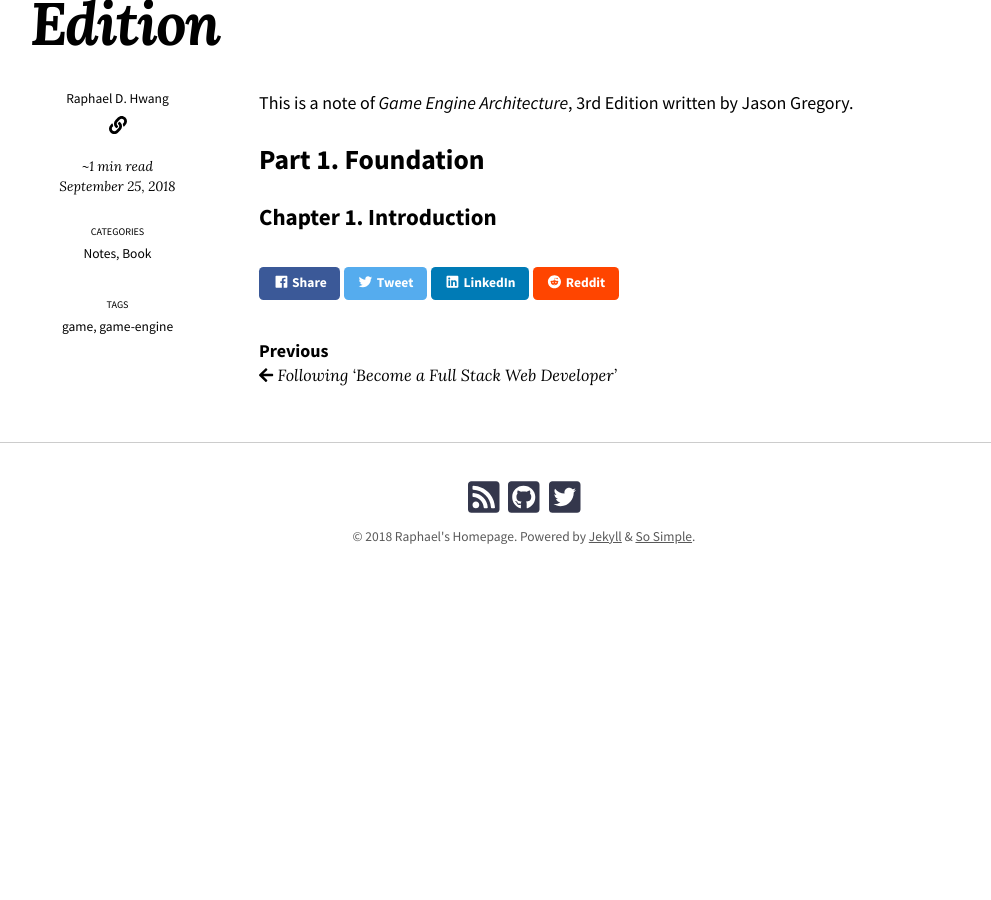
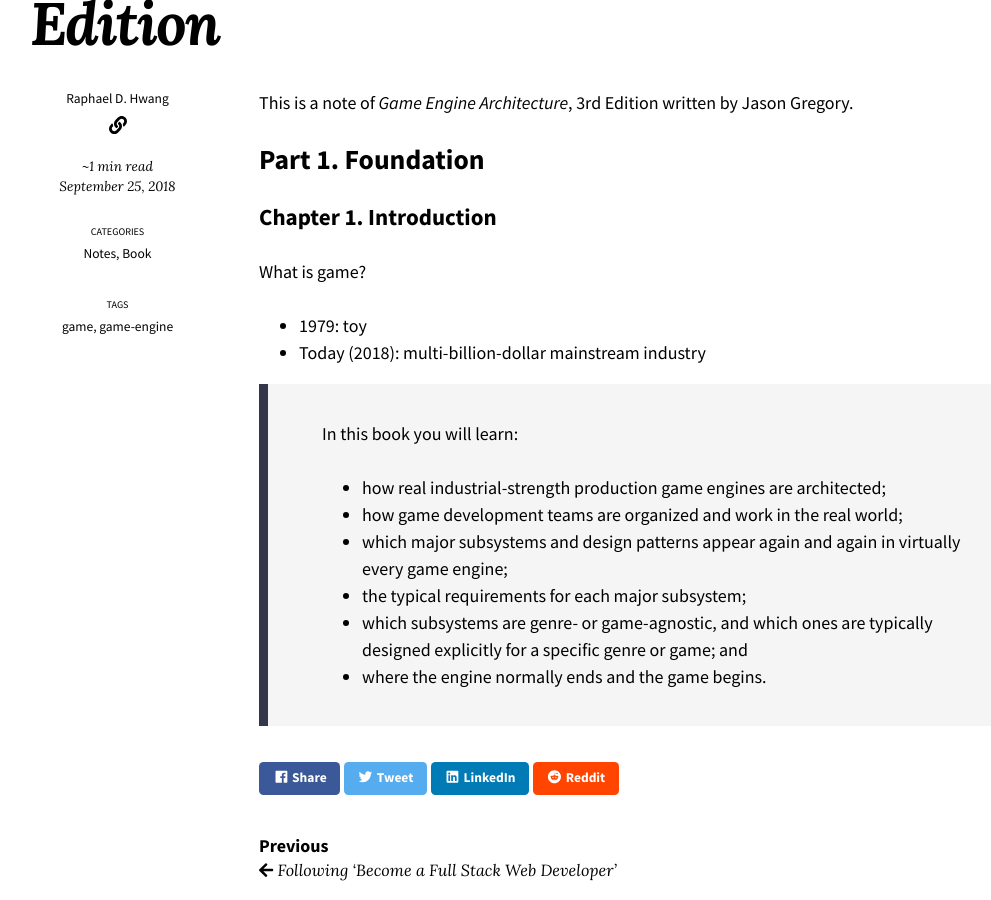
Before and after one commit to raphaeldhwang/raphaeldhwang.github.io, a Jekyll site: the page built from _posts/2018-09-25-game-engine-arthitecture-3e.md, in a window 1280 px wide and 900 px high, scrolled down 419 px. Shown: the whole window, without its empty margins (116-1107 px from the left). Built offline with Jekyll 4.4.1, drawn with Linux system fonts in a browser that asks for light colours; nearby versions of some CDN libraries; comment, search, counter and statistics services are not loaded; before the commit the page ends 1038 px from its top, so only the background shows below that.

Commit message:
introduction

```diff
--- a/_posts/2018-09-25-game-engine-arthitecture-3e.md
+++ b/_posts/2018-09-25-game-engine-arthitecture-3e.md
@@ -13,3 +13,17 @@ This is a note of *Game Engine Architecture*, 3rd Edition written by Jason Grego
 
 ## Part 1. Foundation
 ### Chapter 1. Introduction
+
+What is game?
+
+- 1979: toy
+- Today (2018): multi-billion-dollar mainstream industry
+
+> In this book you will learn:
+>
+> - how real industrial-strength production game engines are architected;
+> - how game development teams are organized and work in the real world;
+> - which major subsystems and design patterns appear again and again in virtually every game engine;
+> - the typical requirements for each major subsystem;
+> - which subsystems are genre- or game-agnostic, and which ones are typically designed explicitly for a specific genre or game; and
+> - where the engine normally ends and the game begins.
```
